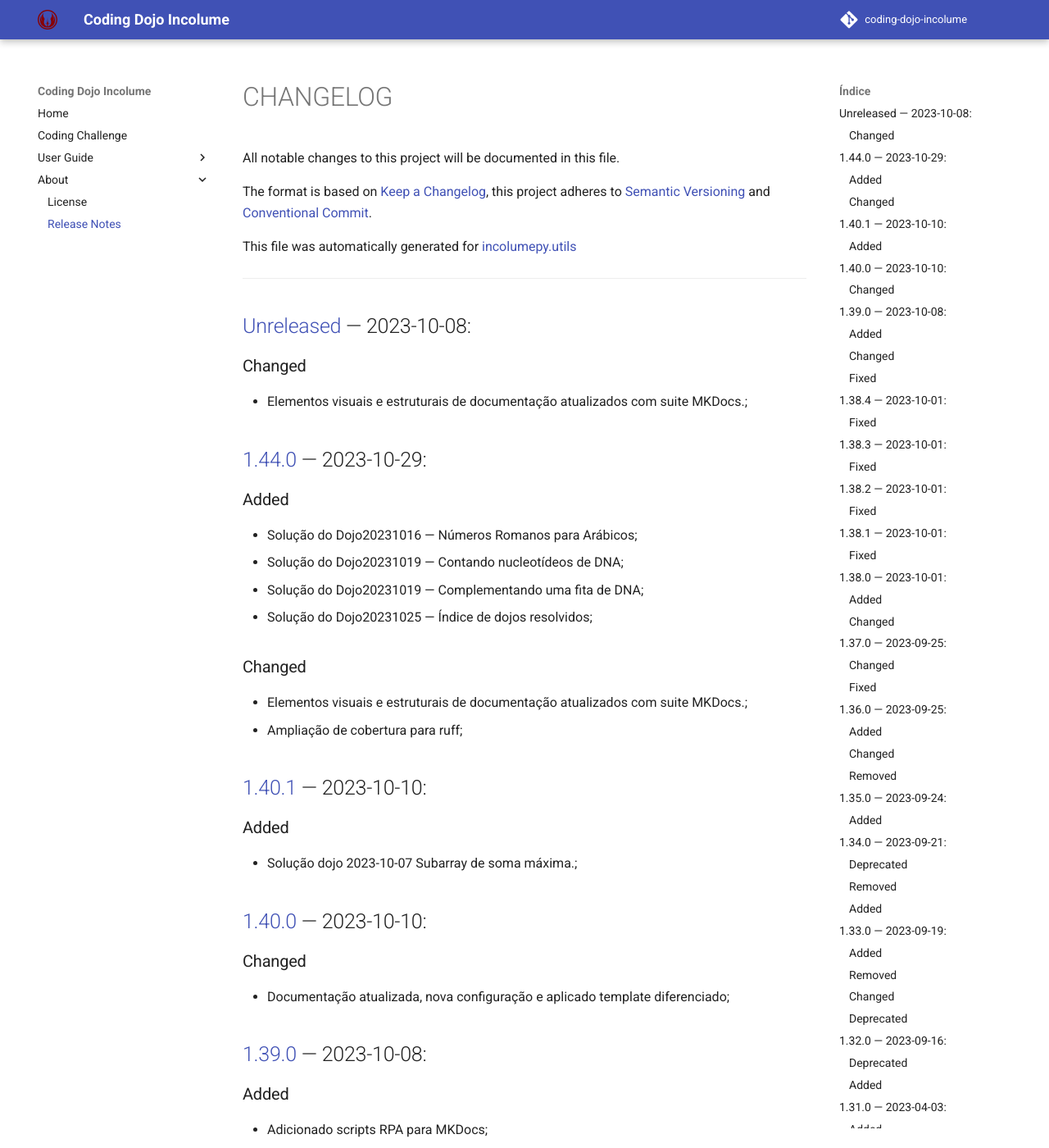
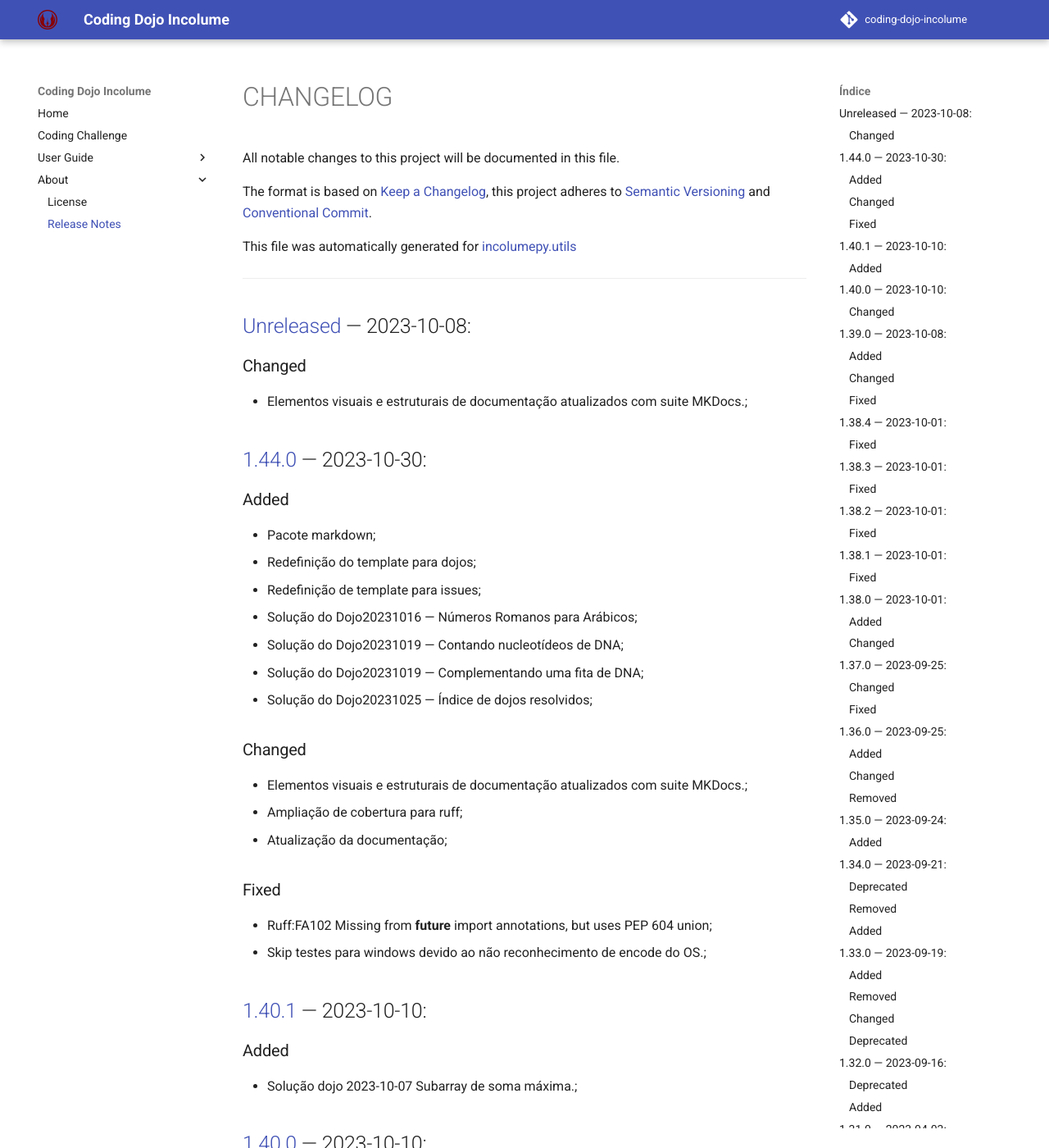
Before and after one commit to incolume-jedi/coding-dojo, an MkDocs documentation site: the page built from docs/about/CHANGELOG.md, in a window 1280 px wide and 1400 px high. Shown: the whole window at 82% size. Built offline with MkDocs 1.6.1 and Material for MkDocs 9.7.7, drawn with Linux system fonts in a browser that asks for light colours; comment, search, counter and statistics services are not loaded.

Commit message:
fix: #148 correção nas mensagens para changelog.

```diff
--- a/docs/about/CHANGELOG.md
+++ b/docs/about/CHANGELOG.md
@@ -14,8 +14,11 @@ This file was automatically generated for [incolumepy.utils](https://gitlab.com/
 ### Changed
   - Elementos visuais e estruturais de documentação atualizados com suite MKDocs.;
 
-## [1.44.0]	 &#8212; 	2023-10-29:
+## [1.44.0]	 &#8212; 	2023-10-30:
 ### Added
+  - Pacote markdown;
+  - Redefinição do template para dojos;
+  - Redefinição de template para issues;
   - Solução do Dojo20231016 — Números Romanos para Arábicos;
   - Solução do Dojo20231019 — Contando nucleotídeos de DNA;
   - Solução do Dojo20231019 — Complementando uma fita de DNA;
@@ -23,6 +26,10 @@ This file was automatically generated for [incolumepy.utils](https://gitlab.com/
 ### Changed
   - Elementos visuais e estruturais de documentação atualizados com suite MKDocs.;
   - Ampliação de cobertura para ruff;
+  - Atualização da documentação;
+### Fixed
+  - Ruff:FA102 Missing from __future__ import annotations, but uses PEP 604 union;
+  - Skip testes para windows devido ao não reconhecimento de encode do OS.;
 
 ## [1.40.1]	 &#8212; 	2023-10-10:
 ### Added
```
